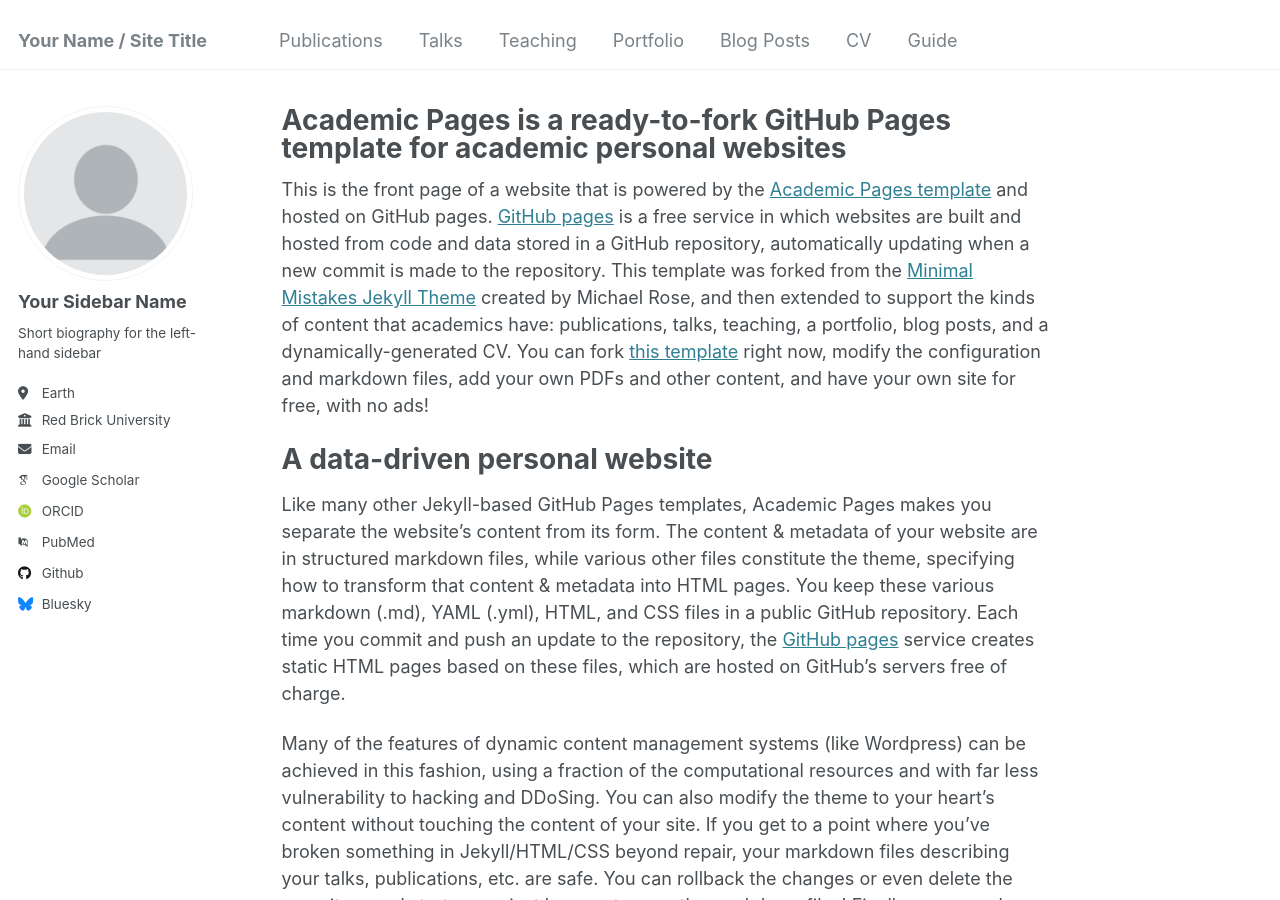
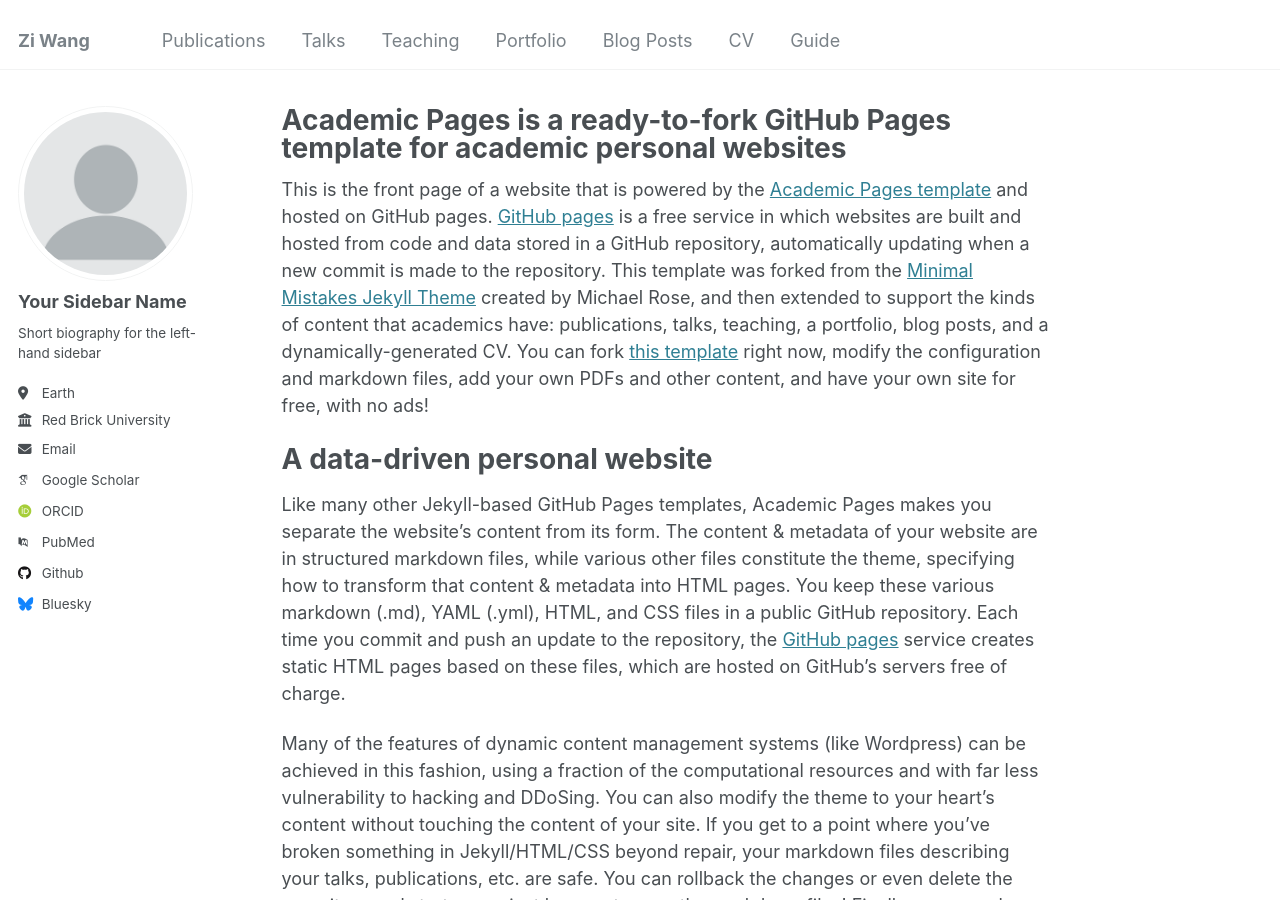
Before and after one commit to wangziblake/wangziblake.github.io, a Jekyll site: the page built from _pages/about.md, in a window 1280 px wide and 900 px high. Built offline with Jekyll 4.4.1, drawn with Linux system fonts in a browser that asks for light colours; some web fonts are replaced.

Commit message:
Update _config.yml

```diff
--- a/_config.yml
+++ b/_config.yml
@@ -8,7 +8,7 @@
 
 # Basic Site Settings
 locale                   : "en-US"
-title                    : "Your Name / Site Title"
+title                    : "Zi Wang"
 title_separator          : "-"
 name                     : &name "Your Name"
 description              : &description "personal description"
```
